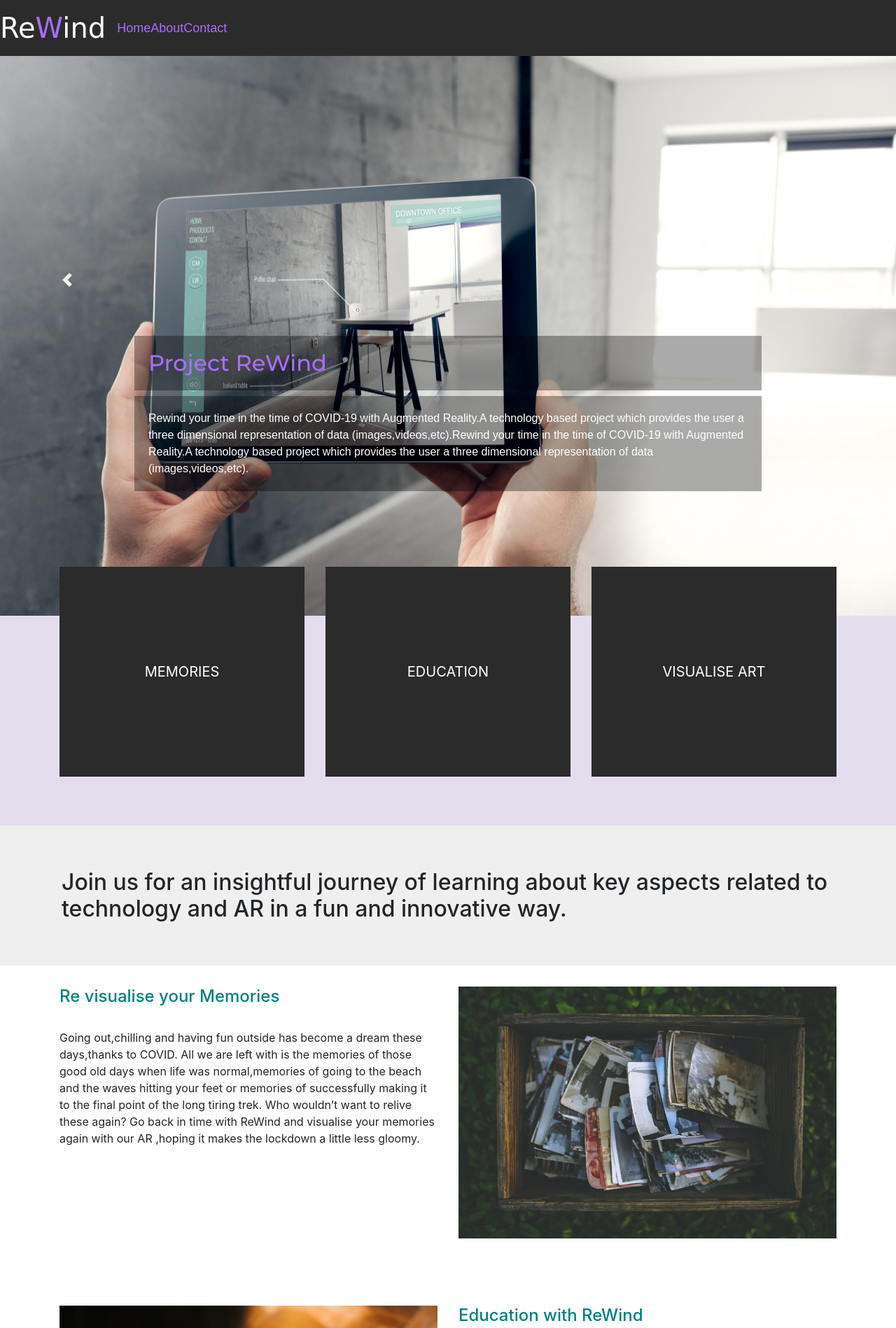
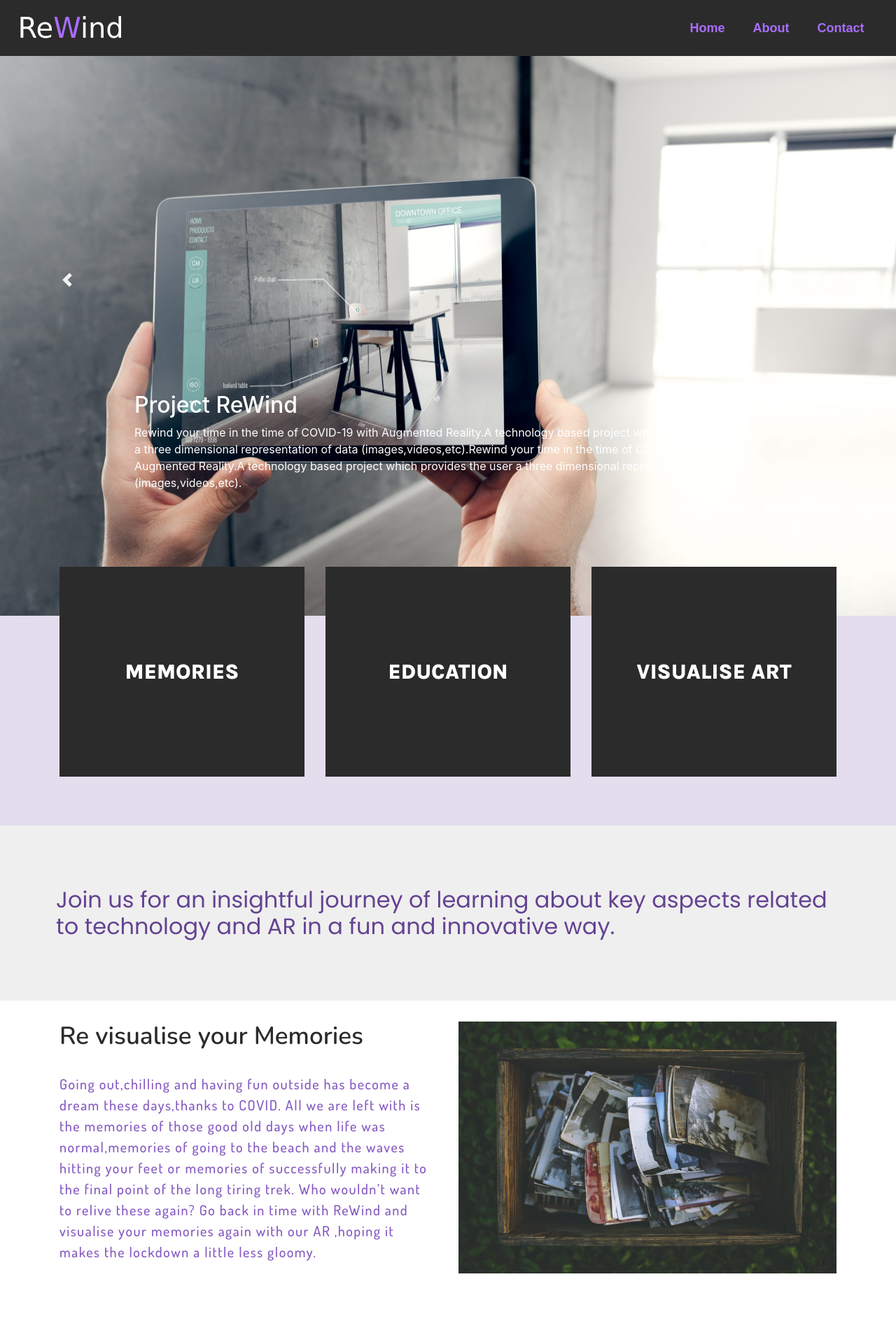
Before and after one commit to 26Harshita/ReWind, a website: page pages/index.html in a window 1280 px wide. Shown: the top 1898 px of the page at 70% size. Drawn offline with nearby package versions, Linux system fonts and the light colour scheme; grey boxes are pictures that could not be loaded; a web font is replaced by a local one.

Commit message:
ishita-frontpage-fonts

```diff
--- a/pages/index.html
+++ b/pages/index.html
@@ -30,17 +30,11 @@
     <!-- NAVBAR -->
     <nav class="navbar navbar-expand-lg navbar-dark">
         <a class="navbar-brand" href="/pages/index.html">Re<span style="color:var(--purple)">W</span>ind</a>
-        <!-- <button class="navbar-toggler" type="button" data-toggle="collapse" data-target="#navbarMenu" aria-controls="navbarMenu"
-            aria-expanded="false" aria-label="Toggle navigation">
-            <span class="navbar-toggler-icon"></span>
-        </button> -->
-        <!-- <div class="collapse navbar-collapse" id="navbarMenu"> -->
-            <div class="navbar-nav">
-                <a class="nav-item " href="#heroCarousel">Home</a>
-                <a class="nav-item " href="#about">About</a>
-                <a class="nav-item " href="#footer">Contact</a>
-            </div>
-        <!-- </div> -->
+        <div class="mainnav">
+            <a class="nav-item nav-flex" href="#heroCarousel">Home</a>
+            <a class="nav-item nav-flex" href="#about">About</a>
+            <a class="nav-item nav-flex" href="#footer">Contact</a>
+        </div>
         </nav>
 
 
@@ -52,16 +46,16 @@
             <div class="carousel-item active">
                 <img src="../images/img1.jpg" class="d-block w-100 carouselImg">
                 <div class="carousel-caption d-none d-md-block heroTitle">
-                    <h2 class="product">Project ReWind</h2>
-                    <p class="tagline">Rewind your time in the time of COVID-19 with Augmented Reality.A technology based project which provides the user a three dimensional representation of data (images,videos,etc).Rewind your time in the time of COVID-19 with Augmented Reality.A technology based project which provides the user a three dimensional representation of data (images,videos,etc).
+                    <h2 class="product1">Project ReWind</h2>
+                    <p class="tagline1">Rewind your time in the time of COVID-19 with Augmented Reality.A technology based project which provides the user a three dimensional representation of data (images,videos,etc).Rewind your time in the time of COVID-19 with Augmented Reality.A technology based project which provides the user a three dimensional representation of data (images,videos,etc).
                     </p><br><br><br>
                 </div>
             </div>
             <div class="carousel-item">
                 <img src="../images/img2.jpg" class="d-block w-100 carouselImg">
                 <div class="carousel-caption d-none d-md-block heroTitle">
-                    <h2 class="product">Make up for the lack of human presence that shapes memories and experiences!</h2>
-                    <p class="tagline">As L.M. Montgomery once said “Nothing is ever really lost to us as long as we remember it.”
+                    <h2 class="product2">Make up for the lack of human presence that shapes memories and experiences!</h2>
+                    <p class="tagline2">As L.M. Montgomery once said “Nothing is ever really lost to us as long as we remember it.”
 
                     So, our Project ReWind will give you a chance to give a new shape to your memories, relive and cherish your memories in
                     3D version .
@@ -71,9 +65,9 @@
             <div class="carousel-item">
                 <img src="../images/img3.jpg" class="d-block w-100 carouselImg">
                 <div class="carousel-caption d-none d-md-block heroTitle">
-                    <h2 class="product">Getting Bored with the regular online classes?
+                    <h2 class="product3">Getting Bored with the regular online classes?
                     GIVE THEM A TWIST!</h2>
-                    <p class="tagline">As Benjamin Franklin said “Tell me and I forget, teach me and I may remember, involve me and I learn.”
+                    <p class="tagline3">As Benjamin Franklin said “Tell me and I forget, teach me and I may remember, involve me and I learn.”
                     With the help of our project, let's change the way you learn, don't just read things, be imaginative and be curious with
                     the use ofAR.
                     </p><br><br><br>
@@ -82,9 +76,9 @@
             <div class="carousel-item">
                 <img src="../images/img4.jpg" class="d-block w-100 carouselImg">
                 <div class="carousel-caption d-none d-md-block heroTitle">
-                    <h2 class="product">Confused how your painting/photo will look on the wall?
+                    <h2 class="product4">Confused how your painting/photo will look on the wall?
                     </h2>
-                    <p class="tagline">Our project will provide you a medium to display your art on the wall before buying or printing it on it.First find a perfect place for your art piece and then buy it .</p>
+                    <p class="tagline4">Our project will provide you a medium to display your art on the wall before buying or printing it on it.First find a perfect place for your art piece and then buy it .</p>
                     <br><br><br>
                 </div>
             </div>
@@ -124,7 +118,7 @@
 <div class="container page" id="about">
     <div class="row">
         <div class="col-xs-12 col-sm-12 col-lg-6">
-            <h4><span style="color: #008080;">Re visualise your Memories</span></h4><br>
+            <h4>Re visualise your Memories</span></h4><br>
             <p class="para">Going out,chilling and having fun outside has become a dream these days,thanks to COVID. All we are left with is the
             memories of those good old days when life was normal,memories of going to the beach and the waves hitting your feet or
             memories of successfully making it to the final point of the long tiring trek. Who wouldn’t want to relive these again?
@@ -142,7 +136,7 @@
             <img class="aboutImg" src="../images/about2.jpeg" />
         </div>
         <div class="col-xs-12 col-sm-12 col-lg-6">
-            <h4><span style="color: #008080;">Education with ReWind</span></h4><br>
+            <h4>Education with ReWind</span></h4><br>
             <p class="para">Education has always been about sitting in classrooms, and listening to the teacher teaching using black/white boards-a
             2D way of teaching.
             With COVID-19 spreading all over the world,even this way of teaching sounds like something of the past.Now it is all
@@ -156,7 +150,7 @@
 
     <div class="row">
         <div class="col-xs-12 col-sm-12 col-lg-6">
-            <h4><span style="color: #008080;">Virtually Place your Art Pieces</span></h4><br>
+            <h4>Virtually Place your Art Pieces</span></h4><br>
             <p class="para">Designing is no joke and an improper design might ruin the look of the entire room. We all love experimenting with the
             decor of our rooms but it's always uncertain how it will turn out to be. With ReWind, we give you an option to see how a
             picture/painting/decor you desire to add to your room will look in 3-dimension with our Augmented Reality, just so that
--- a/pages/styles.css
+++ b/pages/styles.css
@@ -1,4 +1,4 @@
-@import url('https://fonts.googleapis.com/css2?family=Zen+Dots&display=swap');
+@import url('https://fonts.googleapis.com/css2?family=Dosis:wght@500&family=Karla:wght@800&family=Nunito:wght@600&family=Poppins&family=Zen+Dots&display=swap');
 
 :root{
     --white: #ffffff;
@@ -6,6 +6,7 @@
     --light: rgba(43, 43, 43, 0.075);
     --purple: #AA6DFF;
     --darkpurple: rgb(131, 87, 192);
+    --darkestpurple: rgb(100, 66, 146);
     --lightpurple: rgba(201, 187, 221, 0.493);
 }
 
@@ -36,9 +37,13 @@ a:hover{
 } */
 
 .navbar {
+    display: flex;
     background-color: var(--dark);
     height: 80px;
-    padding: 0%
+    padding: 2%;
+    flex-direction: row;
+    align-content: center;
+    justify-content: space-between
 }
 
 .nav-item:hover {
@@ -47,8 +52,11 @@ a:hover{
 }
 
 .nav-item{
+    display: flex;
     font-family: 'Work Sans', sans-serif;
     font-size: 18px;
+    margin: 0px 20px;
+    font-weight: bold;
 }
 
 .navbar-brand{
@@ -56,26 +64,14 @@ a:hover{
     font-family: 'Zen Dots', cursive;
 }
 
-.navbar-nav {
-    display: -webkit-box;
-    display: -ms-flexbox;
+
+.mainnav{
     display: flex;
-    -webkit-box-orient: vertical;
-    -webkit-box-direction: normal;
-    -ms-flex-direction: column;
-    flex-direction: column;
-    padding-left: 0;
-    margin-bottom: 0;
-    list-style: none;
-    background-color: var(--dark)
+    flex-direction: row;
+    align-content: center;
+    justify-content: flex-end
 }
 
-
-/* .nav-flex{
-    display: flex;
-    flex-direction: row;
-    justify-content: flex-end;
-} */
 
 
 
@@ -162,6 +158,9 @@ a:hover{
 
 .linkTo a {
     color: var(--white);
+    font-family: 'Karla', sans-serif;
+    font-size: 30px;
+    font-weight: 800
 }
 
 
@@ -171,8 +170,8 @@ a:hover{
 
 .headline{
     position: relative;
-    padding: 20px 40px;
-    height: 200px;
+    padding: 20px 80px;
+    height: 250px;
     margin-bottom: 30px;
 }
 
@@ -180,7 +179,8 @@ a:hover{
     position: relative;
     top: 50%;
     transform: translateY(-50%);
-    left: 4%
+    font-family: 'Poppins', sans-serif;
+    color: var(--darkestpurple)
 }
 
 .headline-wrapper{
@@ -283,3 +283,22 @@ footer {
     font-weight: 200;
     padding-right: 40px;
 }
+
+
+#about h4{
+    font-family: 'Nunito', sans-serif;
+    font-size: 35px;
+    color: var(--dark)
+}
+
+
+.para{
+    font-family: 'Dosis', sans-serif;
+    font-size: 20px;
+    color: var(--darkpurple);
+    letter-spacing: 1.5px
+}
+
+#quick-info h2{
+    font-family: 'Poppins', sans-serif;
+}
```
